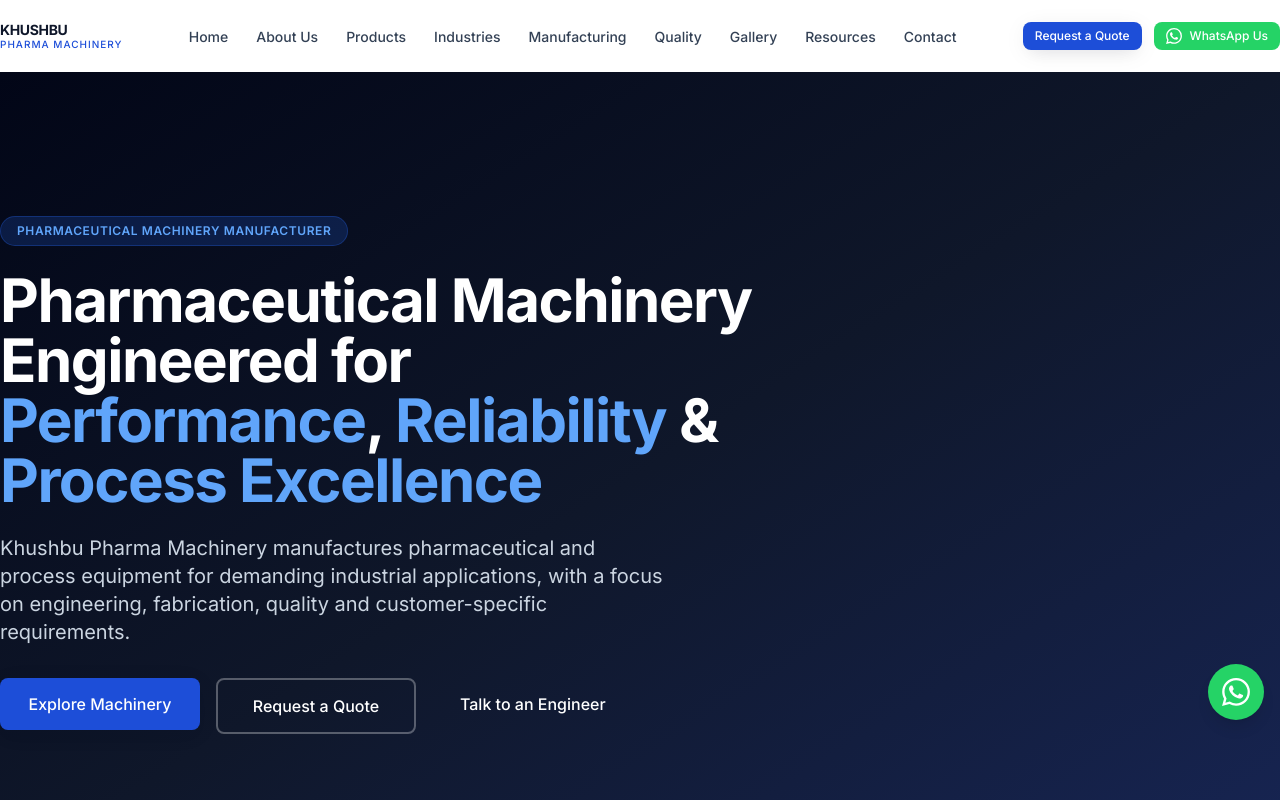
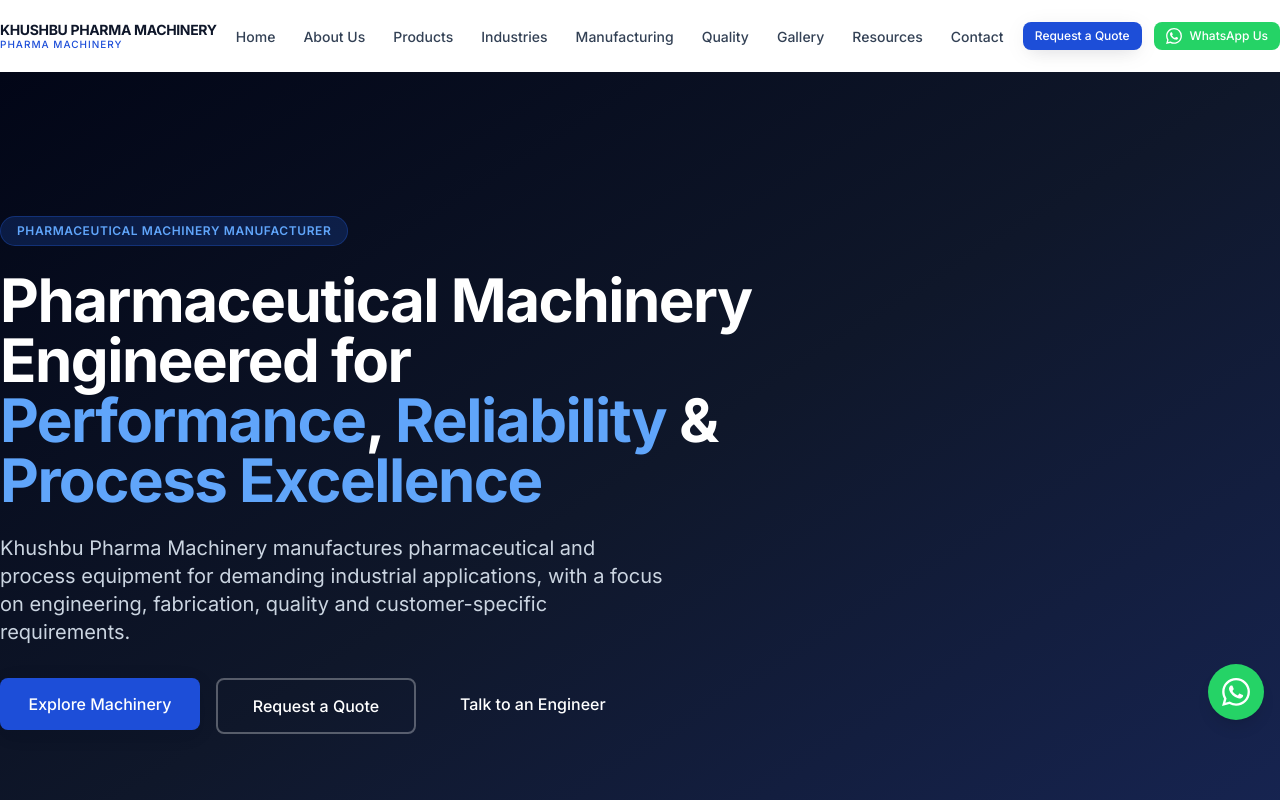
Before and after one commit to panchal401640-ux/khushbu-pharma, a Next.js app: page / in a window 1280 px wide. Shown: the top 800 px of the page. Built offline with nearby package versions, Linux system fonts and the light colour scheme.

Commit message:
Update src/components/layout/Header.tsx

```diff
--- a/src/components/layout/Header.tsx
+++ b/src/components/layout/Header.tsx
@@ -10,6 +10,9 @@
   const [isScrolled, setIsScrolled] = useState(false);
   const [isMobileMenuOpen, setIsMobileMenuOpen] = useState(false);
   const [activeDropdown, setActiveDropdown] = useState<string | null>(null);
+  const [logo, setLogo] = useState('');
+  const [companyName, setCompanyName] = useState(siteConfig.name);
+  const [tagline, setTagline] = useState('Pharma Machinery');
 
   useEffect(() => {
     const handleScroll = () => setIsScrolled(window.scrollY > 10);
@@ -25,6 +28,24 @@
     }
   }, [isMobileMenuOpen]);
 
+  useEffect(() => {
+    const loadLogo = () => {
+      try {
+        const storedLogo = localStorage.getItem('kpm_logo');
+        if (storedLogo) setLogo(storedLogo);
+        const storedSettings = localStorage.getItem('kpm_settings');
+        if (storedSettings) {
+          const s = JSON.parse(storedSettings);
+          if (s.name) setCompanyName(s.name);
+          if (s.tagline) setTagline(s.tagline);
+        }
+      } catch {}
+    };
+    loadLogo();
+    window.addEventListener('kpm-logo-changed', loadLogo);
+    return () => window.removeEventListener('kpm-logo-changed', loadLogo);
+  }, []);
+
   return (
     <>
       <header
@@ -38,10 +59,14 @@
         <div className="container-main">
           <div className="flex h-16 items-center justify-between lg:h-18">
             <Link href="/" className="flex items-center gap-2">
-              <div className="flex flex-col">
-                <span className="text-sm font-bold text-industrial-900 tracking-tight leading-none">KHUSHBU</span>
-                <span className="text-[10px] font-medium text-primary-700 tracking-widest uppercase leading-none mt-0.5">Pharma Machinery</span>
-              </div>
+              {logo ? (
+                <img src={logo} alt={companyName} className="h-10 w-auto max-w-[160px] object-contain" />
+              ) : (
+                <div className="flex flex-col">
+                  <span className="text-sm font-bold text-industrial-900 tracking-tight leading-none">{companyName}</span>
+                  <span className="text-[10px] font-medium text-primary-700 tracking-widest uppercase leading-none mt-0.5">{tagline}</span>
+                </div>
+              )}
             </Link>
 
             <nav className="hidden lg:flex items-center gap-1">
@@ -135,7 +160,11 @@
           <div className="absolute right-0 top-0 h-full w-[300px] bg-white shadow-2xl overflow-y-auto">
             <div className="p-6">
               <div className="flex items-center justify-between mb-8">
-                <span className="font-bold text-industrial-900">Menu</span>
+                {logo ? (
+                  <img src={logo} alt={companyName} className="h-8 w-auto max-w-[120px] object-contain" />
+                ) : (
+                  <span className="font-bold text-industrial-900">Menu</span>
+                )}
                 <button onClick={() => setIsMobileMenuOpen(false)} className="p-2 hover:bg-industrial-100 rounded-industrial">
                   <svg className="h-5 w-5" fill="none" viewBox="0 0 24 24" stroke="currentColor">
                     <path strokeLinecap="round" strokeLinejoin="round" strokeWidth={2} d="M6 18L18 6M6 6l12 12" />
```
